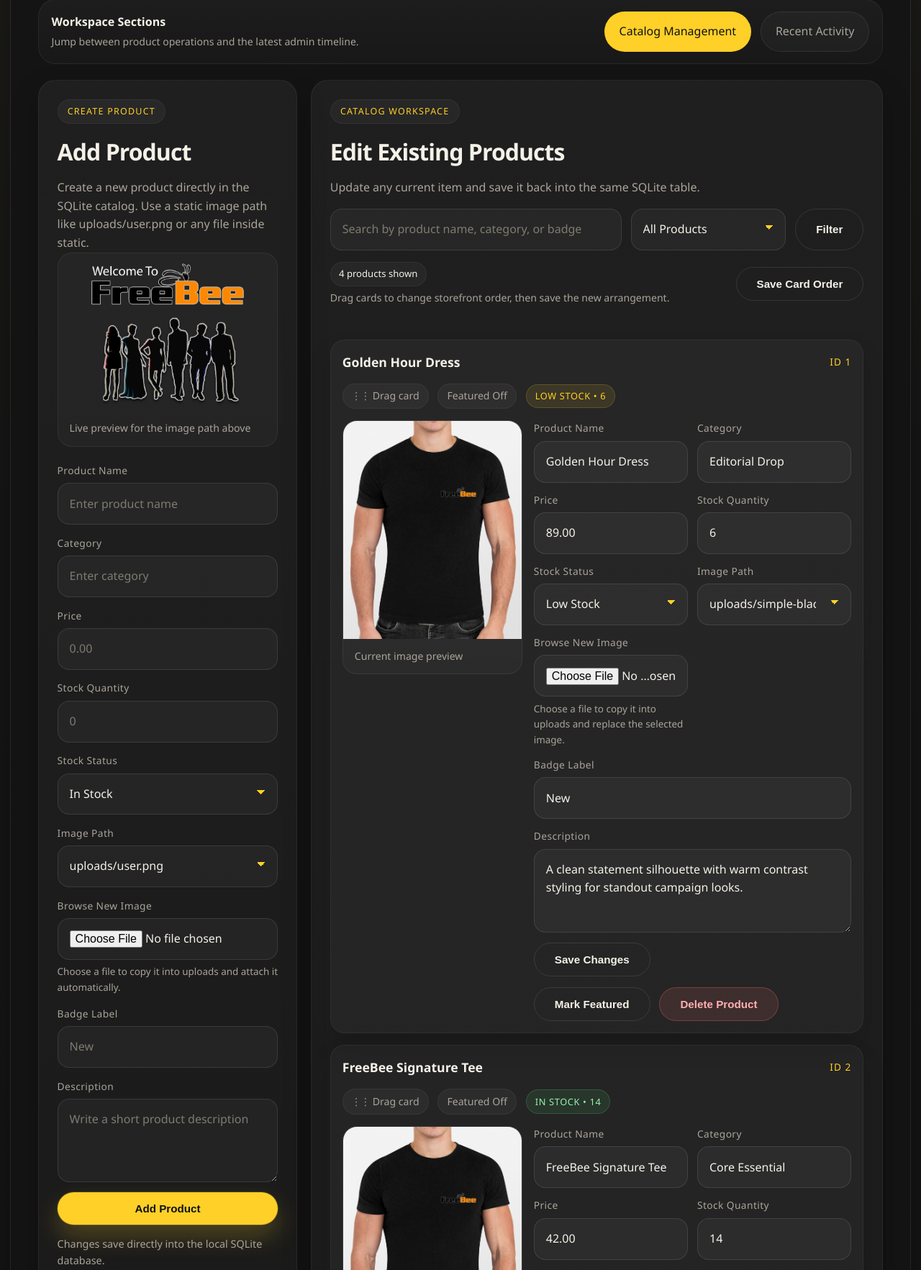
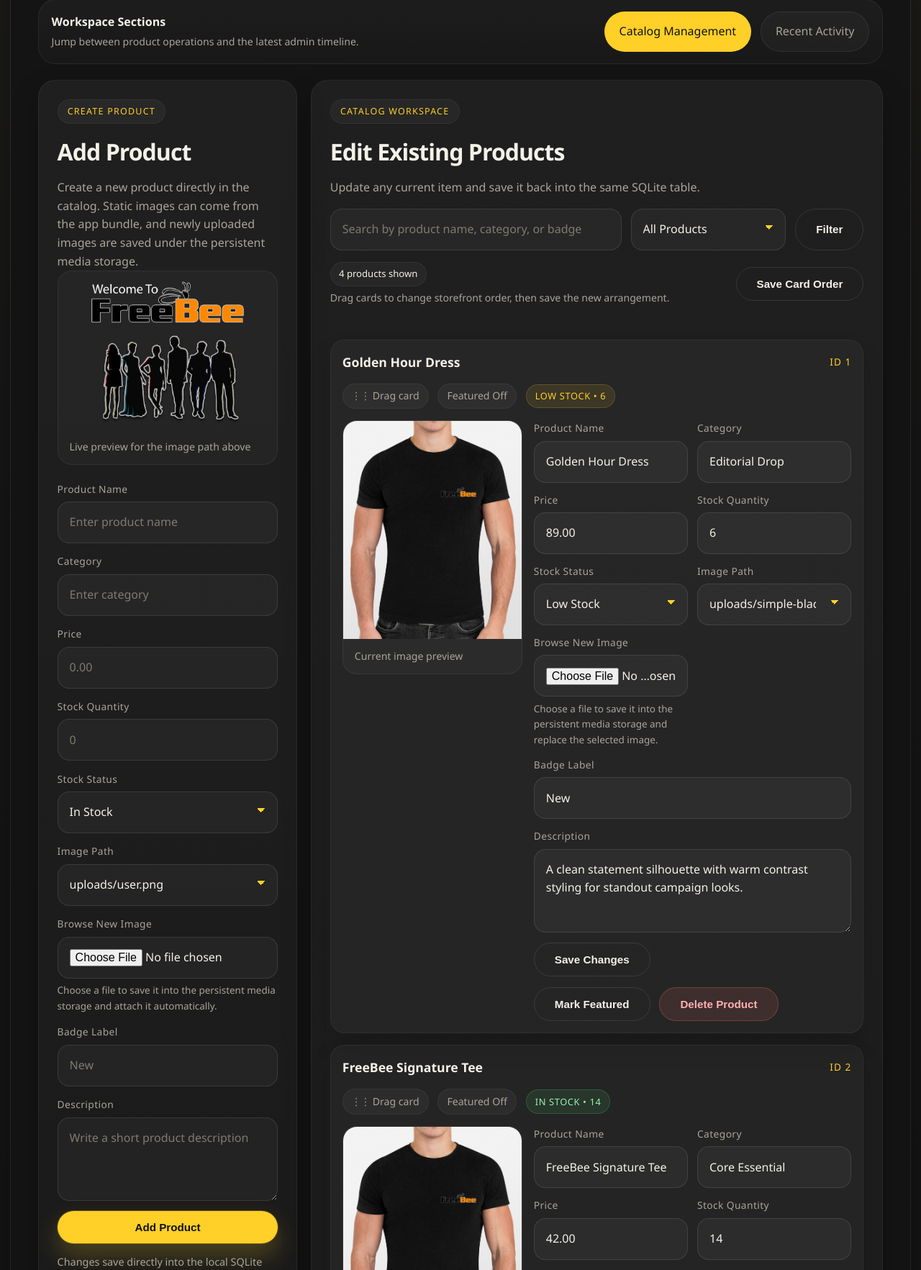
Before and after one commit to chathurangascd-prog/FreeBee, a Flask app: page /admin in a window 1280 px wide. Shown: the part 821-2586 px from the top of the page at 72% size. Run offline with Flask 3, Linux system fonts and the light colour scheme; the visitor is signed in with stand-in values (Sample User, id 1); data comes from the database, SQL or seed files in the repository; both versions use the stored data as it was after the commit.

Commit message:
Add files via upload

```diff
--- a/app.py
+++ b/app.py
@@ -7,20 +7,22 @@ from io import StringIO, TextIOWrapper
 from pathlib import Path
 from zoneinfo import ZoneInfo, ZoneInfoNotFoundError
 
-from flask import Flask, Response, flash, jsonify, redirect, render_template, request, session, url_for
+from flask import Flask, Response, flash, jsonify, redirect, render_template, request, send_from_directory, session, url_for
 from werkzeug.utils import secure_filename
 from werkzeug.security import check_password_hash, generate_password_hash
 
 app = Flask(__name__)
-app.secret_key = 'freebee-admin'
 
 BASE_DIR = Path(__file__).resolve().parent
-DATABASE_PATH = BASE_DIR / 'fashion_store.db'
 STATIC_DIR = BASE_DIR / 'static'
-UPLOADS_DIR = STATIC_DIR / 'uploads'
+STORAGE_DIR = Path(os.environ.get('FREEBEE_STORAGE_DIR', str(BASE_DIR)))
+DATABASE_PATH = Path(os.environ.get('FREEBEE_DB_PATH', str(STORAGE_DIR / 'fashion_store.db')))
+UPLOADS_DIR = Path(os.environ.get('FREEBEE_UPLOADS_DIR', str(STORAGE_DIR / 'uploads')))
 ALLOWED_IMAGE_SUFFIXES = {'.png', '.jpg', '.jpeg', '.gif', '.webp'}
 ACTIVITY_TIMESTAMP_FORMAT = '%Y-%m-%d %H:%M:%S'
 LOW_STOCK_THRESHOLD = 10
+
+app.secret_key = os.environ.get('FREEBEE_SECRET_KEY') or os.environ.get('FLASK_SECRET_KEY', 'freebee-admin-dev')
 
 
 def load_app_timezone():
@@ -130,6 +132,7 @@ def serialize_activity_row(row):
 
 
 def init_db():
+    DATABASE_PATH.parent.mkdir(parents=True, exist_ok=True)
     UPLOADS_DIR.mkdir(parents=True, exist_ok=True)
     connection = get_db_connection()
     connection.execute(
@@ -407,10 +410,21 @@ def set_product_featured(product_id, featured):
 
 def get_image_options():
     image_paths = []
+    seen_paths = set()
 
     for file_path in sorted(STATIC_DIR.rglob('*')):
         if file_path.is_file() and file_path.suffix.lower() in ALLOWED_IMAGE_SUFFIXES:
-            image_paths.append(file_path.relative_to(STATIC_DIR).as_posix())
+            relative_path = file_path.relative_to(STATIC_DIR).as_posix()
+            if relative_path not in seen_paths:
+                image_paths.append(relative_path)
+                seen_paths.add(relative_path)
+
+    for file_path in sorted(UPLOADS_DIR.rglob('*')):
+        if file_path.is_file() and file_path.suffix.lower() in ALLOWED_IMAGE_SUFFIXES:
+            relative_path = f"media/{file_path.relative_to(UPLOADS_DIR).as_posix()}"
+            if relative_path not in seen_paths:
+                image_paths.append(relative_path)
+                seen_paths.add(relative_path)
 
     return image_paths
 
@@ -439,7 +453,30 @@ def save_uploaded_image(uploaded_file):
 
     filename = build_unique_upload_name(uploaded_file.filename)
     uploaded_file.save(UPLOADS_DIR / filename)
-    return f'uploads/{filename}'
+    return f'media/{filename}'
+
+
+def resolve_asset_url(path):
+    if not path:
+        return url_for('static', filename='uploads/user.png')
+
+    if path.startswith(('http://', 'https://')):
+        return path
+
+    normalized_path = path.lstrip('/')
+
+    if normalized_path.startswith('media/'):
+        return url_for('uploaded_media', filename=normalized_path.removeprefix('media/'))
+
+    return url_for('static', filename=normalized_path)
+
+
+@app.context_processor
+def inject_asset_helpers():
+    return {
+        'asset_url': resolve_asset_url,
+        'media_base_url': url_for('uploaded_media', filename=''),
+    }
 
 
 def parse_product_form(form_data, uploaded_file=None):
@@ -567,6 +604,11 @@ def home():
     products = get_products(limit=4)
     metrics = get_product_metrics()
     return render_template('index.html', products=products, metrics=metrics)
+
+
+@app.route('/media/<path:filename>')
+def uploaded_media(filename):
+    return send_from_directory(UPLOADS_DIR, filename)
 
 
 @app.route('/admin')
@@ -866,9 +908,10 @@ def import_products_csv():
     return redirect(url_for('admin', _anchor='admin-panel'))
 
 if __name__ == '__main__':
-    host = '127.0.0.1'
-    port = 5000
-    debug = True
+    host = os.environ.get('FREEBEE_HOST', '0.0.0.0' if os.environ.get('PORT') else '127.0.0.1')
+    port = int(os.environ.get('PORT', os.environ.get('FREEBEE_PORT', 5000)))
+    debug_setting = os.environ.get('FLASK_DEBUG')
+    debug = (not os.environ.get('PORT')) if debug_setting is None else debug_setting.lower() in {'1', 'true', 'yes', 'on'}
 
     print(f'Home URL: http://{host}:{port}/', flush=True)
     print(f'Admin URL: http://{host}:{port}/admin/login', flush=True)
--- a/templates/admin.html
+++ b/templates/admin.html
@@ -1553,9 +1553,9 @@
                 <div class="admin-panel">
                     <span class="admin-section-tag">Create Product</span>
                     <h2>Add Product</h2>
-                    <p>Create a new product directly in the SQLite catalog. Use a static image path like uploads/user.png or any file inside static.</p>
+                    <p>Create a new product directly in the catalog. Static images can come from the app bundle, and newly uploaded images are saved under the persistent media storage.</p>
                     <div class="admin-preview">
-                        <img src="{{ url_for('static', filename='uploads/user.png') }}" alt="New product preview" data-preview-target="new-product-preview">
+                        <img src="{{ asset_url('uploads/user.png') }}" alt="New product preview" data-preview-target="new-product-preview">
                         <span class="admin-preview-label">Live preview for the image path above</span>
                     </div>
                     <form method="post" action="{{ url_for('add_product') }}" class="admin-form" enctype="multipart/form-data">
@@ -1594,7 +1594,7 @@
                         <div class="admin-field">
                             <label for="new-upload-image">Browse New Image</label>
                             <input class="admin-input" id="new-upload-image" name="upload_image" type="file" accept=".png,.jpg,.jpeg,.gif,.webp" data-preview-file="new-product-preview" data-preview-select="new-image">
-                            <span class="admin-upload-note">Choose a file to copy it into uploads and attach it automatically.</span>
+                            <span class="admin-upload-note">Choose a file to save it into the persistent media storage and attach it automatically.</span>
                         </div>
                         <div class="admin-field">
                             <label for="new-badge">Badge Label</label>
@@ -1691,7 +1691,7 @@
                             </div>
                             <div class="admin-product-layout">
                                 <div class="admin-preview admin-preview-product">
-                                    <img src="{{ url_for('static', filename=product.image_filename) }}" alt="{{ product.name }} preview" data-preview-target="product-preview-{{ product.id }}">
+                                    <img src="{{ asset_url(product.image_filename) }}" alt="{{ product.name }} preview" data-preview-target="product-preview-{{ product.id }}">
                                     <span class="admin-preview-label">Current image preview</span>
                                 </div>
                                 <div class="admin-product-content">
@@ -1732,7 +1732,7 @@
                                             <div class="admin-field">
                                                 <label for="upload-image-{{ product.id }}">Browse New Image</label>
                                                 <input class="admin-input" id="upload-image-{{ product.id }}" name="upload_image" type="file" accept=".png,.jpg,.jpeg,.gif,.webp" data-preview-file="product-preview-{{ product.id }}" data-preview-select="image-{{ product.id }}">
-                                                <span class="admin-upload-note">Choose a file to copy it into uploads and replace the selected image.</span>
+                                                <span class="admin-upload-note">Choose a file to save it into the persistent media storage and replace the selected image.</span>
                                             </div>
                                             <div class="admin-field">
                                                 <label for="badge-{{ product.id }}">Badge Label</label>
@@ -1869,6 +1869,8 @@
     <script>
         (function () {
             const staticBase = {{ url_for('static', filename='')|tojson }};
+            const mediaBase = {{ media_base_url|tojson }};
+            const fallbackImage = {{ asset_url('uploads/user.png')|tojson }};
             const previewInputs = document.querySelectorAll('[data-preview-input]');
             const previewFiles = document.querySelectorAll('[data-preview-file]');
             const clickClearFields = document.querySelectorAll('[data-select-on-focus]');
@@ -1883,13 +1885,17 @@
                 const trimmed = value.trim();
 
                 if (!trimmed) {
-                    return `${staticBase}uploads/user.png`;
+                    return fallbackImage;
                 }
 
                 if (/^https?:\/\//i.test(trimmed)) {
                     return trimmed;
                 }
 
+                if (trimmed.startsWith('media/')) {
+                    return `${mediaBase}${trimmed.replace(/^media\//, '')}`;
+                }
+
                 return `${staticBase}${trimmed.replace(/^\/+/, '')}`;
             };
 
@@ -1908,7 +1914,7 @@
                 input.addEventListener('input', syncPreview);
                 input.addEventListener('change', syncPreview);
                 previewImage.addEventListener('error', () => {
-                    previewImage.src = `${staticBase}uploads/user.png`;
+                    previewImage.src = fallbackImage;
                 });
                 syncPreview();
             });
--- a/templates/index.html
+++ b/templates/index.html
@@ -1519,7 +1519,7 @@
                 {% for product in products %}
                 <article class="product-card">
                     <div class="product-card-image">
-                        <img src="{{ url_for('static', filename=product.image_filename) }}" alt="{{ product.name }}">
+                        <img src="{{ asset_url(product.image_filename) }}" alt="{{ product.name }}">
                         <span class="product-badge">{{ product.accent_label }}</span>
                     </div>
                     <div class="product-card-body">
```
Also changed, not shown: render.yaml (added, +20 -0 lines), fashion_store.db.
